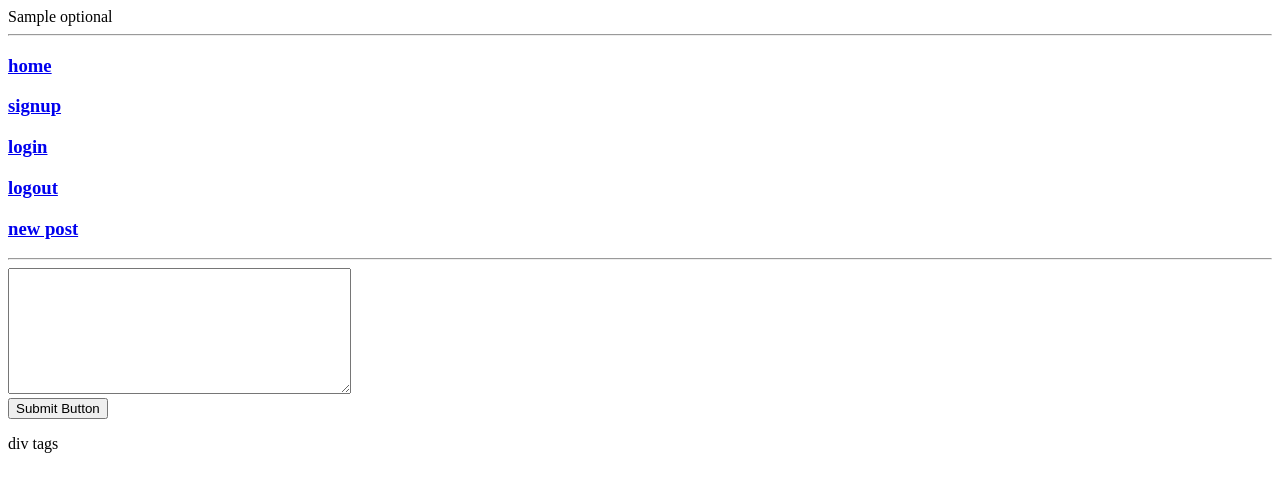
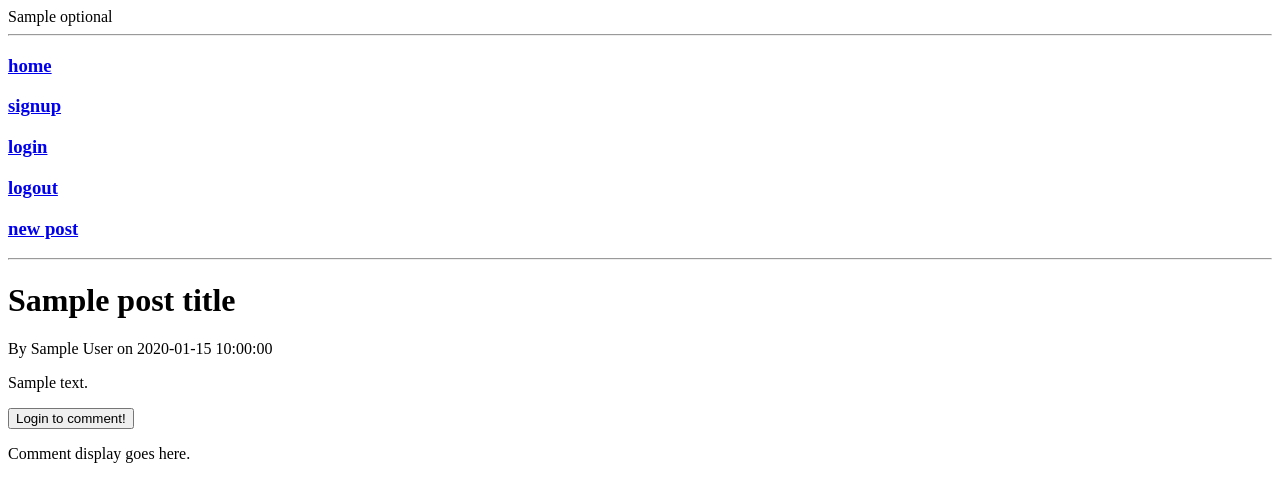
Before and after one commit to def-mycroft/kdd-web-blog, a Flask app: template templates/post.html in a window 1280 px wide. Shown: the top 502 px of the page. Run offline with Flask 2, Linux system fonts and the light colour scheme; the template is opened without the code that fills it: most values are stand-ins (such as "Sample title", 1, 10 or a date in 2020); some libraries are stand-ins or nearby versions.

Commit message:
comments work. havent commited to database yet

```diff
--- a/templates/post.html
+++ b/templates/post.html
@@ -3,10 +3,42 @@
 {% block title %}{{ post_title }}{% endblock %}
 {% block body %}
     <div>
-        <textarea name="comment-content" id="comment-content" rows="8" cols="40"></textarea>
+        <h1>{{ post_title }}</h1>
+        <div>By {{ post_author }} on {{ post_date_created }}</div>
+        <div><p>{{ post_content | safe }}</p></div>
     </div>
-    <button name="submit-comment" id="submit-comment" type="submit" >Submit Button</button>
+    <div>
+        {% if can_edit %}
+            <div>
+                <form action="" method="post">
+                   <button type="submit">Edit this post</button>
+                </form>
+            </div>
+        {% endif %}
+    </div>
+    <div>
+        {% if logged_in %}
+            <!--If the user is logged in, show the comment box and submit button.-->
+            <div>
+                <div>
+                    <textarea name="comment-content" id="comment-content" rows="8" cols="40"></textarea>
+                </div>
+                <button name="submit-comment" id="submit-comment" type="submit" >Submit Button</button>
+            </div>
+        {% else %}
+            <!--
+                Else, (the user is not logged in,) show a button to the login page.
+                # TODO It would be nice to redirect back to this page when logging
+                in for the purpose of making a comment.
+            -->
+            <div>
+                <form action="/session/login" method="get">
+                   <button type="submit">Login to comment!</button>
+                </form>
+            </div>
+        {% endif %}
+    </div>
     <div postid="1" name="comment-box" id="comment-box" >
-        <p>div tags</p>
+        <p>Comment display goes here.</p>
     </div>
 {% endblock %}
```
